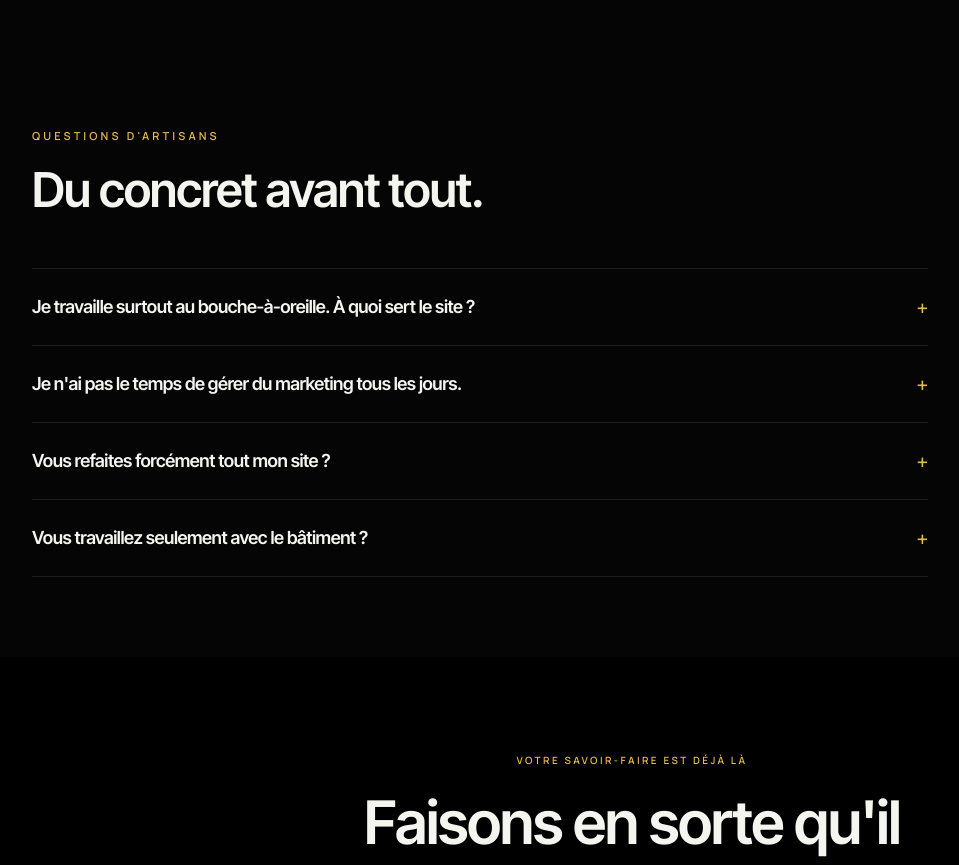
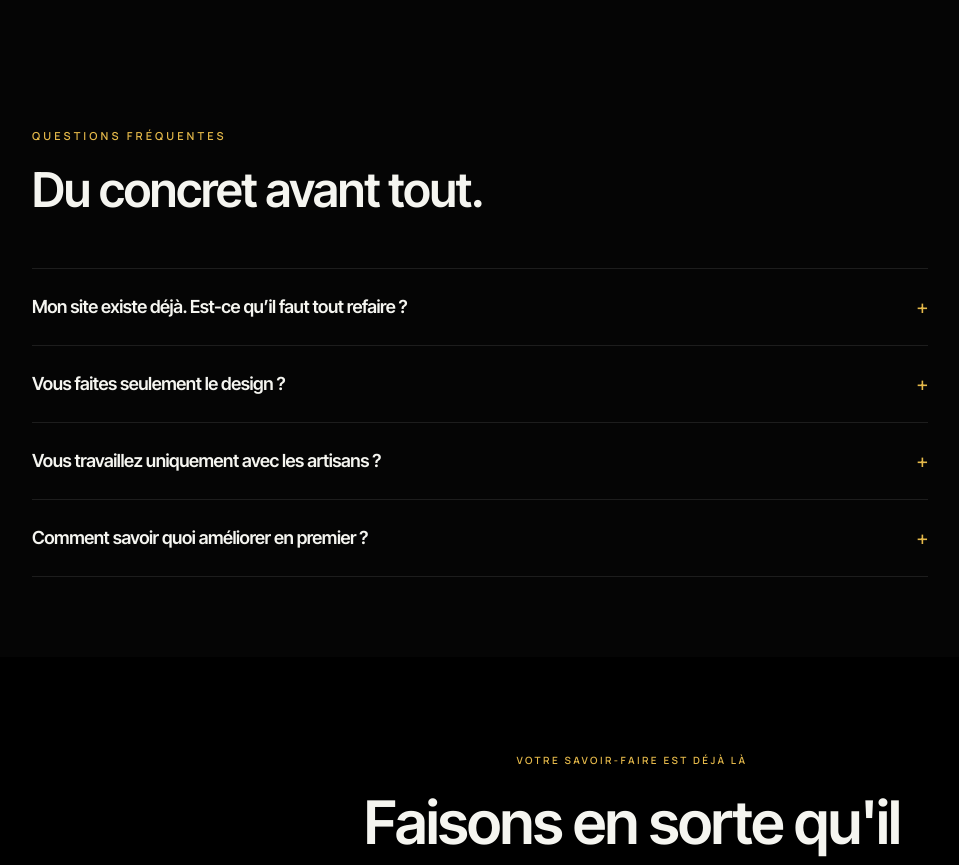
Before and after one commit to mathieumilo3-bot/-generation-capable, a Next.js app in the folder site-vitrine/: page / in a window 1280 px wide. Shown: the part 3420-4285 px from the top of the page, without its empty margins (8-967 px from the left). Built offline with nearby package versions, Linux system fonts and the light colour scheme; no server answers.

Commit message:
refactor(home): rendre la FAQ simple et générale

```diff
--- a/site-vitrine/src/components/sections/FAQ.tsx
+++ b/site-vitrine/src/components/sections/FAQ.tsx
@@ -2,17 +2,29 @@ import { Section, Eyebrow } from "@/components/ui/Section";
 import { Reveal } from "@/components/ui/Reveal";
 
 const FAQS = [
-  ["Je travaille surtout au bouche-à-oreille. À quoi sert le site ?", "Le bouche-à-oreille reste précieux. Le site sert à rassurer la personne qui a entendu parler de vous, à montrer vos réalisations et à capter aussi les recherches locales que le bouche-à-oreille ne couvre pas."],
-  ["Je n'ai pas le temps de gérer du marketing tous les jours.", "Justement : le parcours doit fonctionner sans vous demander de publier en permanence. Les bases sont votre présence Google, vos pages métiers, vos réalisations et une demande de devis simple."],
-  ["Vous refaites forcément tout mon site ?", "Non. On commence par ce qui existe. Parfois il faut une refonte ; parfois quelques pages, de meilleures preuves ou un formulaire de devis mieux pensé suffisent."],
-  ["Vous travaillez seulement avec le bâtiment ?", "La priorité est donnée aux artisans, entreprises du bâtiment et activités locales, parce que le parcours client est très concret : recherche locale, confiance, devis puis rappel."],
+  [
+    "Mon site existe déjà. Est-ce qu’il faut tout refaire ?",
+    "Pas forcément. On commence par ce qui existe et on garde ce qui fonctionne. Une refonte n’a d’intérêt que si elle simplifie réellement le parcours du client.",
+  ],
+  [
+    "Vous faites seulement le design ?",
+    "Non. Le design sert la compréhension. On travaille aussi la structure, les preuves, la visibilité et l’action principale du site.",
+  ],
+  [
+    "Vous travaillez uniquement avec les artisans ?",
+    "Non. La méthode s’adapte aux artisans, PME, cabinets, commerces, agences et activités de service. Le parcours change selon la façon dont vos clients achètent.",
+  ],
+  [
+    "Comment savoir quoi améliorer en premier ?",
+    "Le diagnostic gratuit sert justement à ça : on regarde votre présence actuelle et on vous montre les priorités avant de parler de refonte ou de publicité.",
+  ],
 ];
 
 export function FAQ() {
   return (
     <Section className="py-16 sm:py-20">
       <Reveal>
-        <Eyebrow>Questions d&apos;artisans</Eyebrow>
+        <Eyebrow>Questions fréquentes</Eyebrow>
         <h2 className="font-display mt-4 max-w-2xl text-3xl font-semibold leading-tight tracking-tight sm:text-5xl">
           Du concret avant tout.
         </h2>
```
